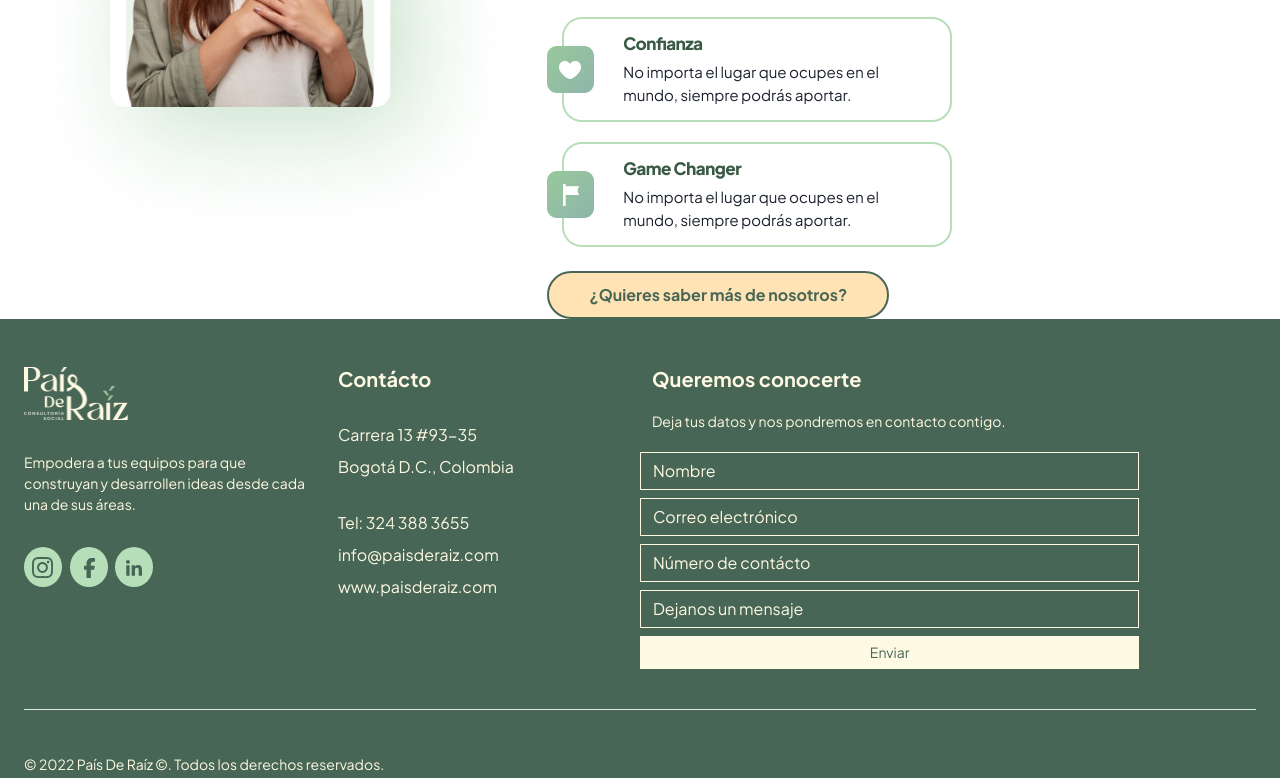
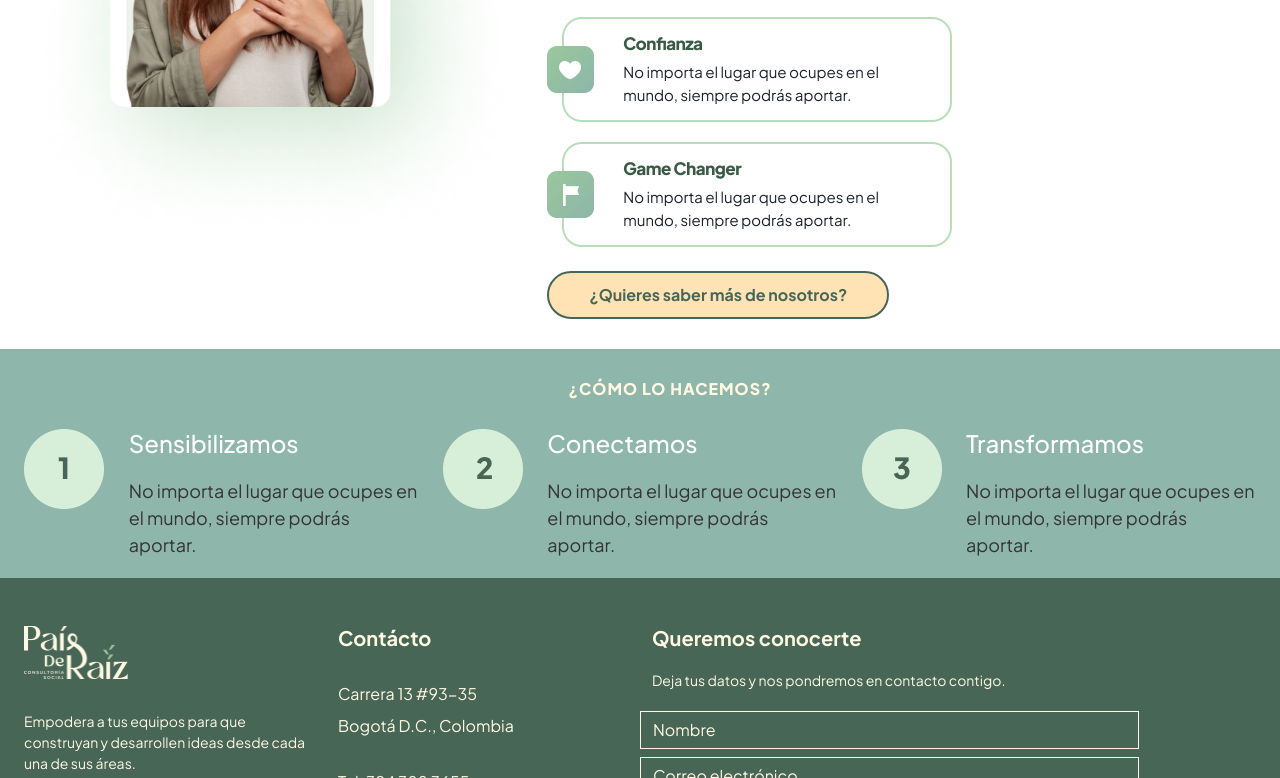
Before and after one commit to Pais-de-Raiz/home, a website: page index.html in a window 1280 px wide. Shown: the part 1043-1821 px from the top of the page. Drawn offline with nearby package versions, Linux system fonts and the light colour scheme.

Commit message:
Como lo hacemos section -do

```diff
--- a/assets/js/script.js
+++ b/assets/js/script.js
@@ -70,6 +70,23 @@ document.addEventListener('DOMContentLoaded', function () {
     xhr.send();
 });
 
+document.addEventListener('DOMContentLoaded', function () {
+    // Cargar el contenido del do.html en la sección con id "do"
+    var doContainer = document.getElementById('do');
+    var xhr = new XMLHttpRequest();
+
+    xhr.onreadystatechange = function () {
+        if (xhr.readyState === XMLHttpRequest.DONE) {
+            if (xhr.status === 200) {
+                doContainer.innerHTML = xhr.responseText;
+            } else {
+                console.error('Error al cargar do: ' + xhr.status);
+            }
+        }
+    };
+    xhr.open('GET', 'assets/partials/do.html', true);
+    xhr.send();
+});
 
 // Espera a que el DOM esté cargado
 document.addEventListener("DOMContentLoaded", function () {
--- /dev/null
+++ b/assets/partials/do.html
@@ -0,0 +1,42 @@
+<div class="container-fluid" style="background-color:#8EB6AA;margin-top: 30px;">
+    <div class="container-xxl">
+        <div class="row text-center">
+            <h6 style="color:#FEF9E2;margin:30px 30px;">¿CÓMO LO HACEMOS?</h6>
+        </div>
+        <div class="row">
+            <div class="col-12 col-md-4">
+                <div class="row">
+                    <div class="col-3 text-center">
+                        <img src="img/number-1.png" class="img-fluid" alt="..." style="margin: auto;">
+                    </div>
+                    <div class="col-9">
+                        <h4>Sensibilizamos</h4>
+                        <p>No importa el lugar que ocupes en el mundo, siempre podrás aportar.</p>
+                    </div>
+                </div>
+            </div>
+            <div class="col-12 col-md-4">
+                <div class="row">
+                    <div class="col-3 text-center">
+                        <img src="img/number-2.png" class="img-fluid" alt="..." style="margin: auto;">
+                    </div>
+                    <div class="col-9">
+                        <h4>Conectamos</h4>
+                        <p>No importa el lugar que ocupes en el mundo, siempre podrás aportar.</p>
+                    </div>
+                </div>
+            </div>
+            <div class="col-12 col-md-4">
+                <div class="row">
+                    <div class="col-3 text-center">
+                        <img src="img/number-3.png" class="img-fluid" alt="..." style="margin: auto;">
+                    </div>
+                    <div class="col-9">
+                        <h4>Transformamos</h4>
+                        <p>No importa el lugar que ocupes en el mundo, siempre podrás aportar.</p>
+                    </div>
+                </div>
+            </div>
+        </div>
+    </div>
+</div>
--- a/index.html
+++ b/index.html
@@ -45,6 +45,9 @@
     <section id="filosofia">
     </section>
 
+    <!-- Section-->
+    <section id="do">
+    </section>
 
 
 
--- a/styles/styles.css
+++ b/styles/styles.css
@@ -12,7 +12,7 @@ h1 {
 
 p {
     font-size: 18px;
-    color: #7b7a7a;
+    color: #343434;
     margin: 20px 0px;
 }
 
@@ -20,6 +20,10 @@ h6 {
     color:#98C79B;
     letter-spacing: 1px;
     font-weight:900;
+}
+
+h4 {
+    color: white;
 }
 
 /* Estilos para la barra de navegación */
@@ -311,7 +315,8 @@ h6 {
 
   .imagen-container-3:hover {
     background-image: url('../img/filosofia-detalle-3-3.png'); /* URL de la imagen al hacer hover */
-  }
+}
+
 
 
 
```
Also changed, not shown: img/number-1.png (added), img/number-2.png (added), img/number-3.png (added).
